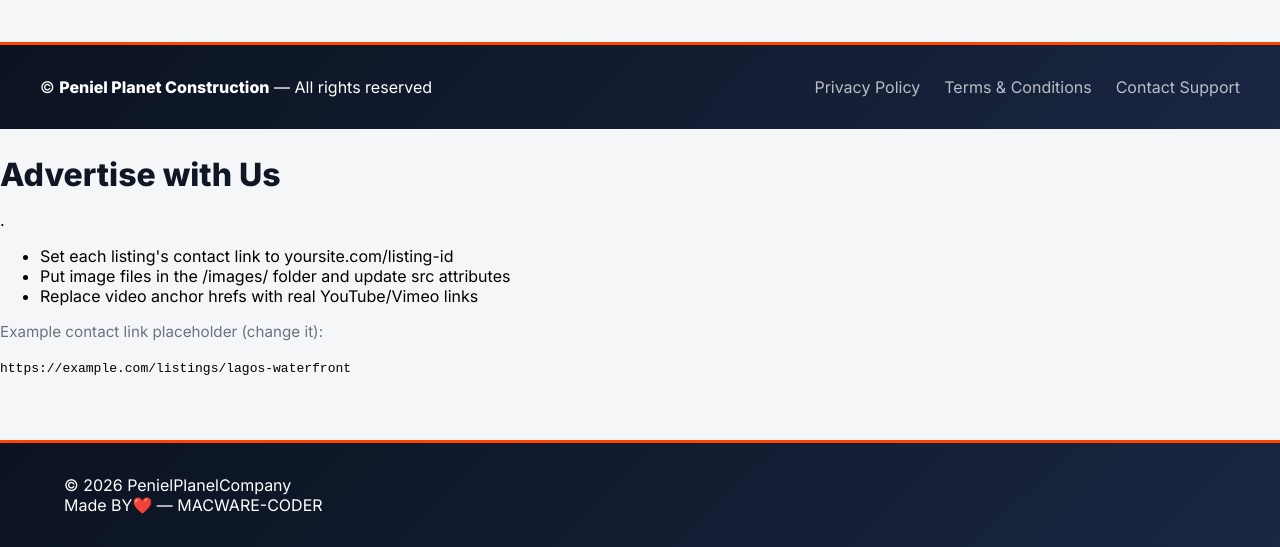
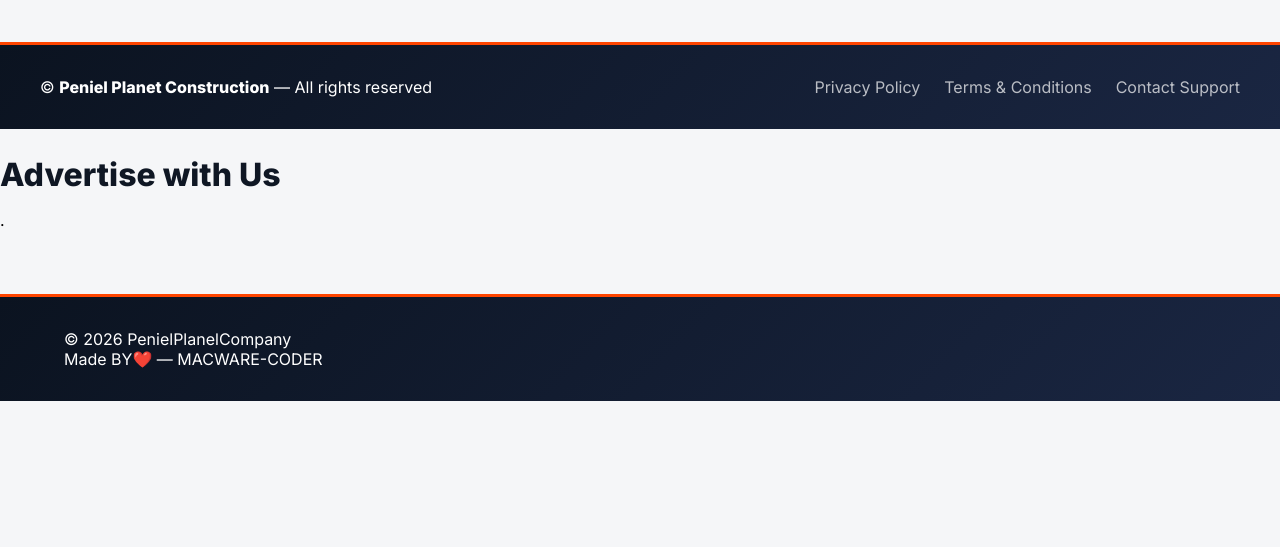
Before and after one commit to putinmartin71-del/penielplanetconnectionLtd, a plain HTML site: page pageresidence.html in a window 1280 px wide. Shown: the part 1426-1973 px from the top of the page. After the commit the page ends 1827 px from the top, so only its background shows below. Drawn offline with Linux system fonts and the light colour scheme.

Commit message:
Update pageresidence.html

```diff
--- a/pageresidence.html
+++ b/pageresidence.html
@@ -157,14 +157,7 @@
     <section id="contact" class="contact">
       <h2>Advertise with Us</h2>
       <p>.</p>
-      <ul>
-        <li>Set each listing's contact link to yoursite.com/listing-id</li>
-        <li>Put image files in the /images/ folder and update src attributes</li>
-        <li>Replace video anchor hrefs with real YouTube/Vimeo links</li>
-      </ul>
 
-      <p class="muted">Example contact link placeholder (change it):</p>
-      <code>https://example.com/listings/lagos-waterfront</code>
     </section>
   </main>
 
```
